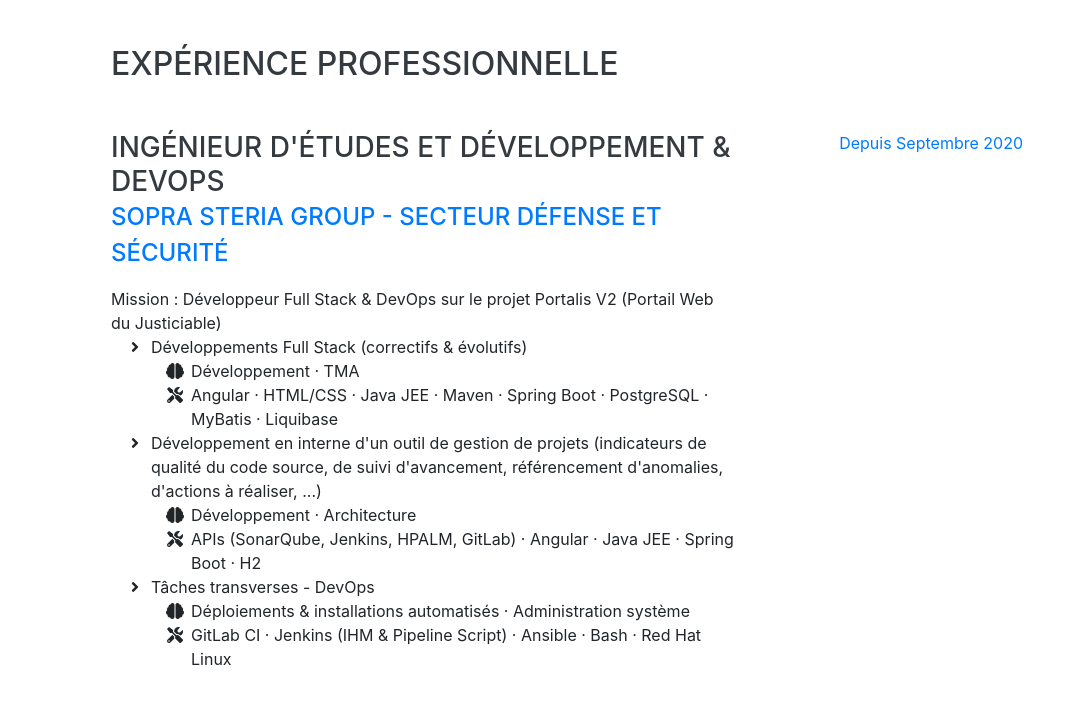
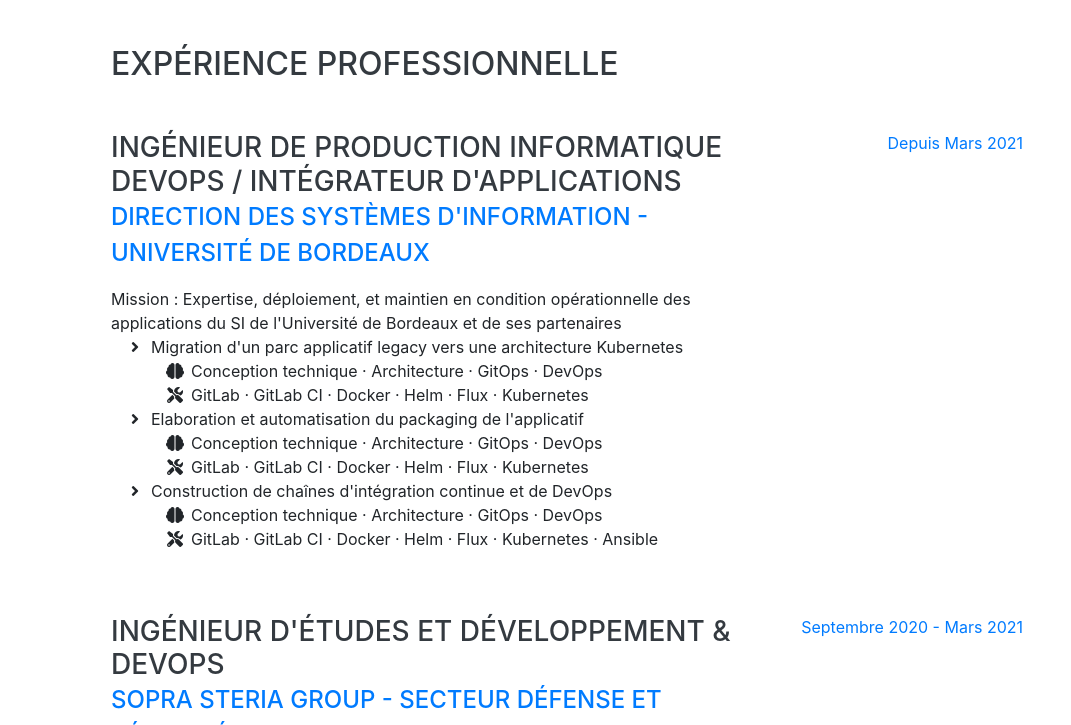
Before and after one commit to empty-spaces/empty-spaces.github.io, a website with bundled scripts: page index.html in a window 1280 px wide. Shown: the part 804-1529 px from the top of the page, without its empty margins (209-1280 px from the left). Built offline with nearby package versions, Linux system fonts and the light colour scheme; a web font is replaced by a local one.

Commit message:
Mise à jour CV - Avril 2021

```diff
--- a/index.html
+++ b/index.html
@@ -73,11 +73,13 @@
         <h1 class="mb-0">Clément
           <span class="text-primary">LEFEVRE</span>
         </h1>
-        <div class="subheading mb-5">5 rue Paul Dautier · 78140 Vélizy-Villacoublay · +33 6 38 68 86 21 ·
-          <a href="mailto:name@email.com">lefevreclement4@orange.fr</a>
+        <div class="subheading mb-5">224 Cours Gambetta · 33400 Talence · +33 6 38 68 86 21 ·
+          <a href="mailto:lefevreclement4@orange.fr">lefevreclement4@orange.fr</a>
         </div>
-        <p class="lead mb-5">Ingénieur d'études et développement - DevOps au sein de <a href="https://www.soprasteria.com/fr" target="_blank">Sopra Steria</a>, j'évolue actuellement sur le projet de transformation de la Justice Française <a href="https://www.cours-appel.justice.fr/nancy/la-transformation-numerique-du-ministere-de-la-justice#anchor-0" target="_blank">Portalis V2</a>. Les domaines de l'Informatique que j'affectionne le plus sont le développement logiciel, la sécurité, l'architecture, et le DevOps. <br/>
+        <p class="lead mb-5">Ingénieur de production informatique - DevOps au sein de la <a href="https://www.u-bordeaux.fr/Universite/Organisation/Administration/Direction-des-systemes-d-information" target="_blank"> Direction des Systèmes d'Information de l'Université de Bordeaux</a>, j'évolue actuellement au sein du Département Intégration des Applications (DIA). Au sein de cette équipe, mon rôle est d'assurer la migration d'un parc applicatif legacy, vers une architecture basée sur Kubernetes.<br/>
+        Les domaines de l'Informatique que j'affectionne le plus sont le développement logiciel, la sécurité, l'architecture, et le DevOps. <br/>
         Au cours de mon parcours scolaire et professionnel, j'ai découvert que les missions qui me passionnaient le plus étaient celles à fort caractère R&amp;D.
+    	</p>
         <div class="social-icons">
           <a href="https://www.linkedin.com/in/clement-lefevre/">
             <i class="fab fa-linkedin-in"></i>
@@ -94,6 +96,65 @@
     <section class="resume-section p-3 p-lg-5 d-flex flex-column" id="experience">
       <div class="w-100">
         <h2 class="mb-5">Expérience Professionnelle</h2>
+
+
+        <div class="resume-item d-flex flex-column flex-md-row mb-5">
+          <div class="resume-content mr-auto">
+            <h3 class="mb-0">Ingénieur de Production Informatique DevOps / Intégrateur d'applications</h3>
+            <div class="subheading mb-3"><a href="https://www.u-bordeaux.fr/Universite/Organisation/Administration/Direction-des-systemes-d-information" target="_blank">Direction des Systèmes d'Information - Université de Bordeaux</a></div>
+			<div>
+              Mission : Expertise, déploiement, et maintien en condition opérationnelle des applications du SI de l'Université de Bordeaux et de ses partenaires
+              <ul class="fa-ul">
+              	<li>
+              		<i class="fa-li fas fa-angle-right"></i>
+              		Migration d'un parc applicatif legacy vers une architecture Kubernetes
+              		<ul class="fa-ul">
+                		<li>
+                		 	<i class="fa-li fas fa-brain"></i>
+                		 	Conception technique · Architecture · GitOps · DevOps
+                		</li>
+                		<li>
+          		 			<i class="fa-li fas fa-tools"></i>
+                			GitLab · GitLab CI · Docker · Helm · Flux · Kubernetes
+          		 		</li>
+           		 	</ul>
+              	</li>
+              	<li>
+              		<i class="fa-li fas fa-angle-right"></i>
+              		Elaboration et automatisation du packaging de l'applicatif
+              		<ul class="fa-ul">
+                		<li>
+                		 	<i class="fa-li fas fa-brain"></i>
+                		 	Conception technique · Architecture · GitOps · DevOps
+                		</li>
+                		<li>
+          		 			<i class="fa-li fas fa-tools"></i>
+                			GitLab · GitLab CI · Docker · Helm · Flux · Kubernetes
+          		 		</li>
+           		 	</ul>
+              	</li>
+              	<li>
+              		<i class="fa-li fas fa-angle-right"></i>
+              		Construction de chaînes d'intégration continue et de DevOps
+              		<ul class="fa-ul">
+                		<li>
+                		 	<i class="fa-li fas fa-brain"></i>
+                		 	Conception technique · Architecture · GitOps · DevOps
+                		</li>
+                		<li>
+          		 			<i class="fa-li fas fa-tools"></i>
+                			GitLab · GitLab CI · Docker · Helm · Flux · Kubernetes · Ansible
+          		 		</li>
+           		 	</ul>
+              	</li>
+              </ul>
+            </div>
+          </div>
+          <div class="resume-date text-md-right">
+            <span class="text-primary">Depuis Mars 2021</span>
+          </div>
+        </div>
+
 
         <div class="resume-item d-flex flex-column flex-md-row mb-5">
           <div class="resume-content mr-auto">
@@ -148,7 +209,7 @@
             </div>
           </div>
           <div class="resume-date text-md-right">
-            <span class="text-primary">Depuis Septembre 2020</span>
+            <span class="text-primary">Septembre 2020 - Mars 2021</span>
           </div>
         </div>
 
@@ -606,6 +667,12 @@
            	<li>
                 <i class="fa-li fa fa-check"></i>
             	Kubernetes</li>
+            <li>
+                <i class="fa-li fa fa-check"></i>
+            	Helm</li>
+            <li>
+                <i class="fa-li fa fa-check"></i>
+            	Flux</li>
         </ul>
 
         <div class="subheading mb-2">Bases de données</div>
```
